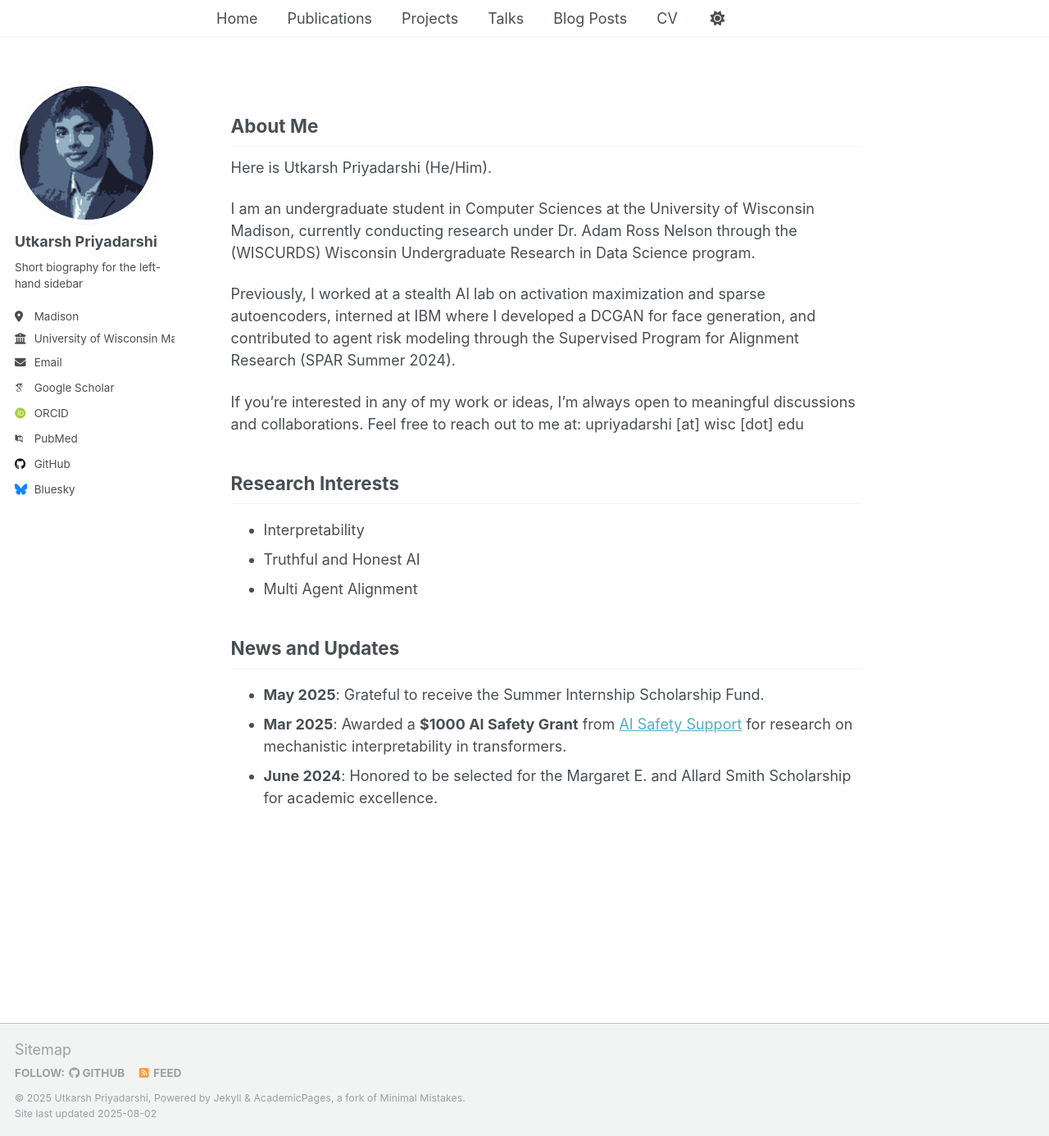
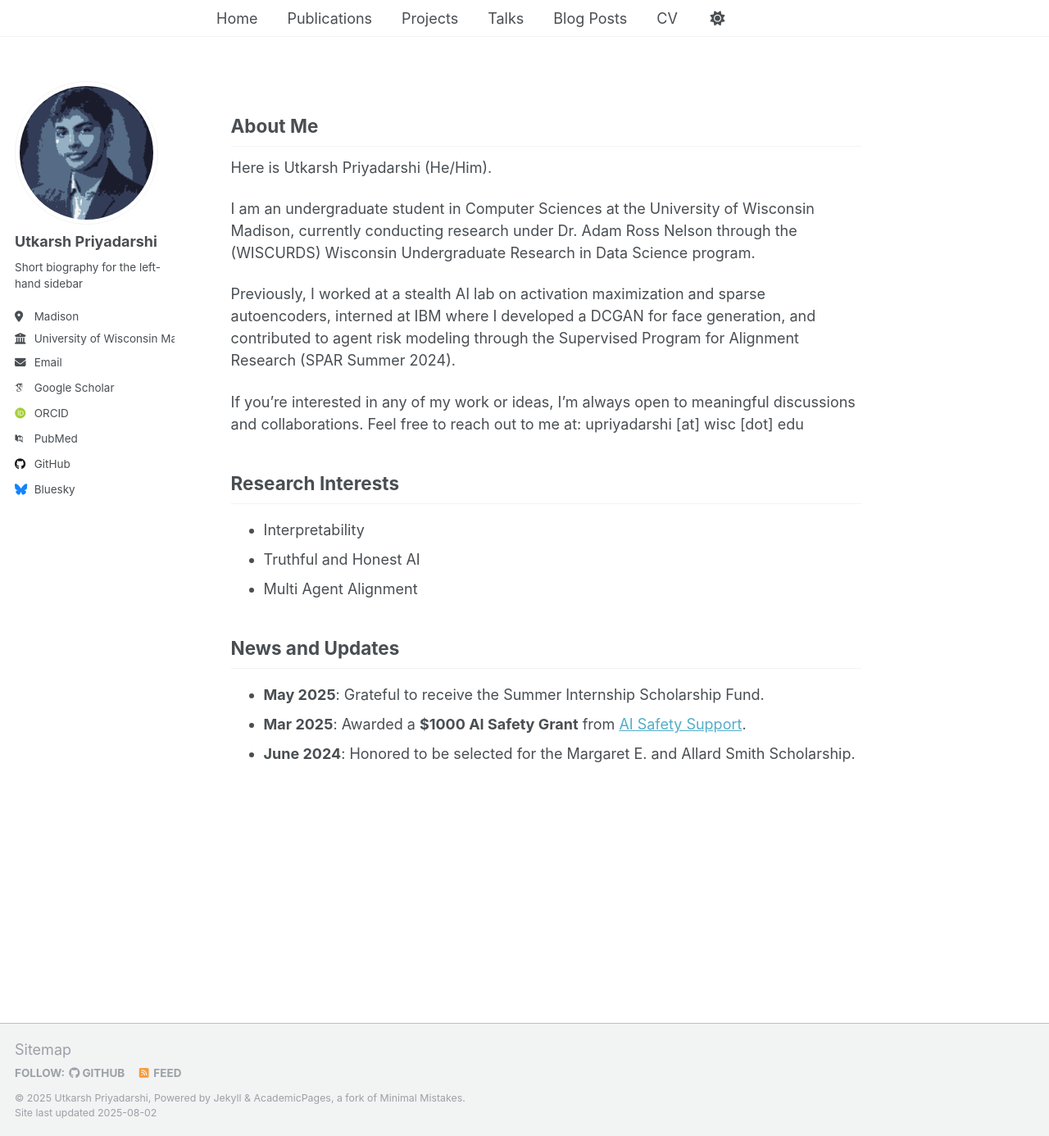
Before and after one commit to priyadarshiutkarsh/priyadarshiutkarsh.github.io, a Jekyll site: the page built from _pages/about.md, in a window 1280 px wide and 1386 px high. Shown: the whole window at 82% size. Built offline with Jekyll 4.4.1, drawn with Linux system fonts in a browser that asks for light colours; some web fonts are replaced.

Commit message:
Update about.md

```diff
--- a/_pages/about.md
+++ b/_pages/about.md
@@ -26,5 +26,5 @@ If you’re interested in any of my work or ideas, I’m always open to meaningf
 ## News and Updates
 
 - **May 2025**: Grateful to receive the Summer Internship Scholarship Fund.
-- **Mar 2025**: Awarded a **$1000 AI Safety Grant** from [AI Safety Support](https://aisafetysupport.org/) for research on mechanistic interpretability in transformers.
-- **June 2024**: Honored to be selected for the Margaret E. and Allard Smith Scholarship for academic excellence.
+- **Mar 2025**: Awarded a **$1000 AI Safety Grant** from [AI Safety Support](https://aisafetysupport.org/).
+- **June 2024**: Honored to be selected for the Margaret E. and Allard Smith Scholarship.
```
